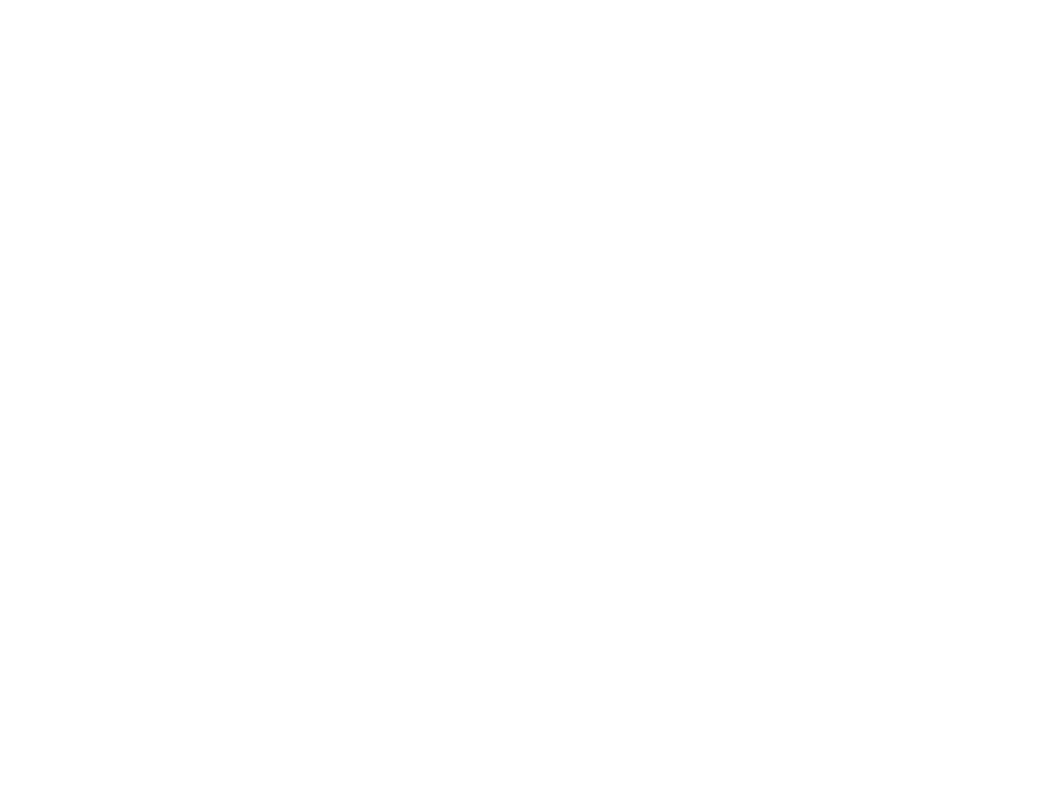
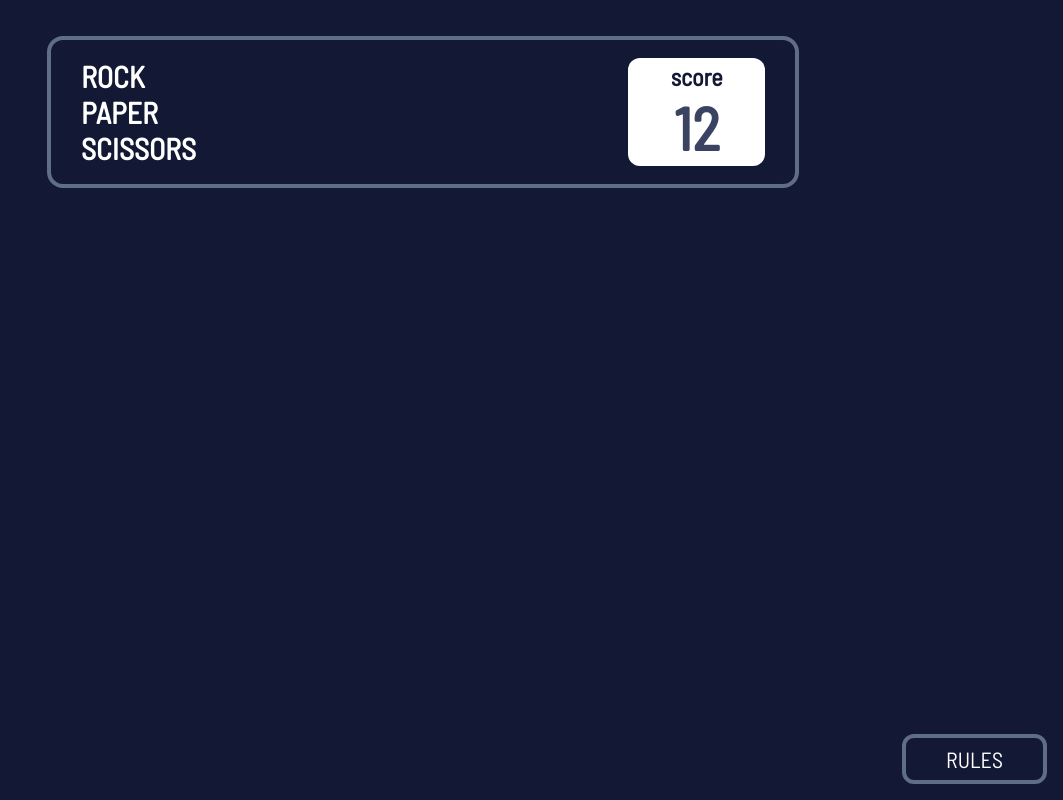
Before and after one commit to amirmohammad84r/RockPaperScissor, a plain HTML site: page secound.html in a window 1280 px wide. Shown: the whole page, without its empty margins (217-1280 px from the left). Drawn offline with Linux system fonts and the light colour scheme.

Commit message:
add connection with two page

```diff
--- a/css/pick.css
+++ b/css/pick.css
@@ -1,59 +1,3 @@
-* {
-  margin: 0;
-  padding: 0;
-  box-sizing: border-box;
-  font-family: "Barlow Semi Condensed";
-}
-body {
-  background-color: rgb(19, 25, 53);
-  position: relative;
-}
-#main {
-  max-width: 1366px;
-  margin: 0 auto;
-  text-align: center;
-  width: 100%;
-  height: 100vh;
-  display: flex;
-  flex-direction: column;
-  justify-content: space-between;
-  align-items: center;
-  padding: 20px;
-}
-
-#top {
-  margin-top: 20px;
-  width: 60%;
-  outline: hsl(217, 16%, 45%) solid 4px;
-  padding: 18px 30px;
-  border-radius: 12px;
-  display: flex;
-  justify-content: space-between;
-  align-items: center;
-  font-size: 30px;
-  color: white;
-  font-weight: bold;
-}
-
-.divScore {
-  background-color: white;
-  color: rgb(19, 25, 53);
-  width: 20%;
-  height: 100%;
-  font-size: 24px;
-  border-radius: 12px;
-  display: flex;
-  flex-direction: column;
-  justify-content: center;
-  align-items: center;
-}
-#score {
-  color: hsl(229, 25%, 31%);
-  font-size: 60px;
-}
-.gameName {
-  text-align: left;
-}
 #items {
   max-width: 600px;
   width: 54%;
--- /dev/null
+++ b/css/secound.css
@@ -0,0 +1,2 @@
+#middle {
+}
--- /dev/null
+++ b/css/utilities.css
@@ -0,0 +1,70 @@
+* {
+  margin: 0;
+  padding: 0;
+  box-sizing: border-box;
+  font-family: "Barlow Semi Condensed";
+}
+body {
+  background-color: rgb(19, 25, 53);
+  position: relative;
+}
+
+#main {
+  max-width: 1366px;
+  margin: 0 auto;
+  text-align: center;
+  width: 100%;
+  height: 100vh;
+  display: flex;
+  flex-direction: column;
+  justify-content: space-between;
+  align-items: center;
+  padding: 20px;
+}
+
+#top {
+  margin-top: 20px;
+  width: 60%;
+  outline: hsl(217, 16%, 45%) solid 4px;
+  padding: 18px 30px;
+  border-radius: 12px;
+  display: flex;
+  justify-content: space-between;
+  align-items: center;
+  font-size: 30px;
+  color: white;
+  font-weight: bold;
+}
+.divScore {
+  background-color: white;
+  color: rgb(19, 25, 53);
+  width: 20%;
+  height: 100%;
+  font-size: 24px;
+  border-radius: 12px;
+  display: flex;
+  flex-direction: column;
+  justify-content: center;
+  align-items: center;
+}
+#score {
+  color: hsl(229, 25%, 31%);
+  font-size: 60px;
+}
+.gameName {
+  text-align: left;
+}
+#button {
+  width: 100%;
+  text-align: end;
+}
+#button > button {
+  background-color: transparent;
+  border: 0;
+  color: white;
+  outline: hsl(217, 16%, 45%) solid 4px;
+  padding: 8px 40px;
+  border-radius: 8px;
+  font-size: 22px;
+  cursor: pointer;
+}
--- a/secound.html
+++ b/secound.html
@@ -3,7 +3,33 @@
   <head>
     <meta charset="UTF-8" />
     <meta name="viewport" content="width=device-width, initial-scale=1.0" />
-    <title>show who win</title>
+    <link rel="stylesheet" href="css/secound.css" />
+    <link
+      rel="stylesheet"
+      href="https://fonts.googleapis.com/css?family=Barlow+Semi+Condensed"
+    />
+    <link rel="stylesheet" href="css/utilities.css" />
+    <title>pick</title>
   </head>
-  <body></body>
+  <body>
+    <div id="main">
+      <div id="top">
+        <div class="gameName">
+          <div>ROCK</div>
+          <div>PAPER</div>
+          <div>SCISSORS</div>
+        </div>
+        <div class="divScore">
+          <div>score</div>
+          <div id="score">12</div>
+        </div>
+      </div>
+
+      <div id="middle"></div>
+
+      <div id="button">
+        <button>RULES</button>
+      </div>
+    </div>
+  </body>
 </html>
```
Also changed, not shown: index.html (+1 -0 lines).
